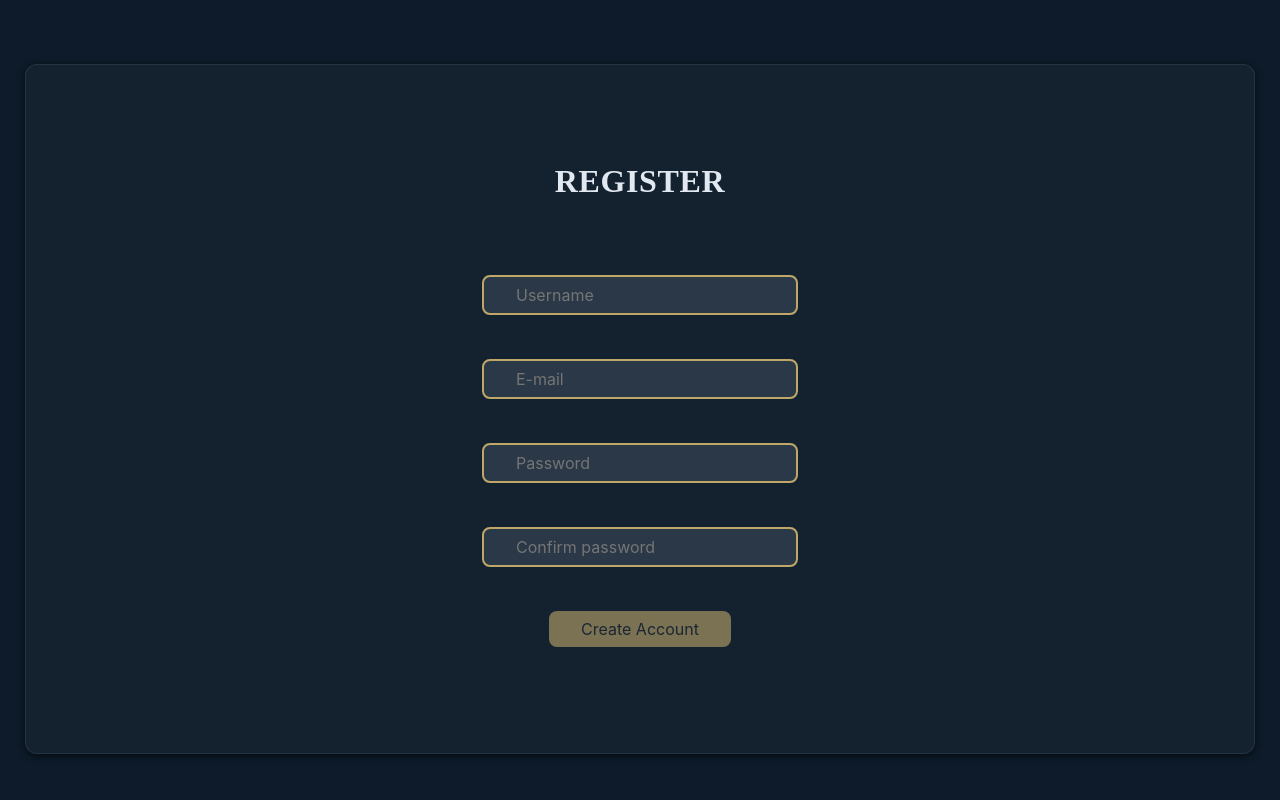
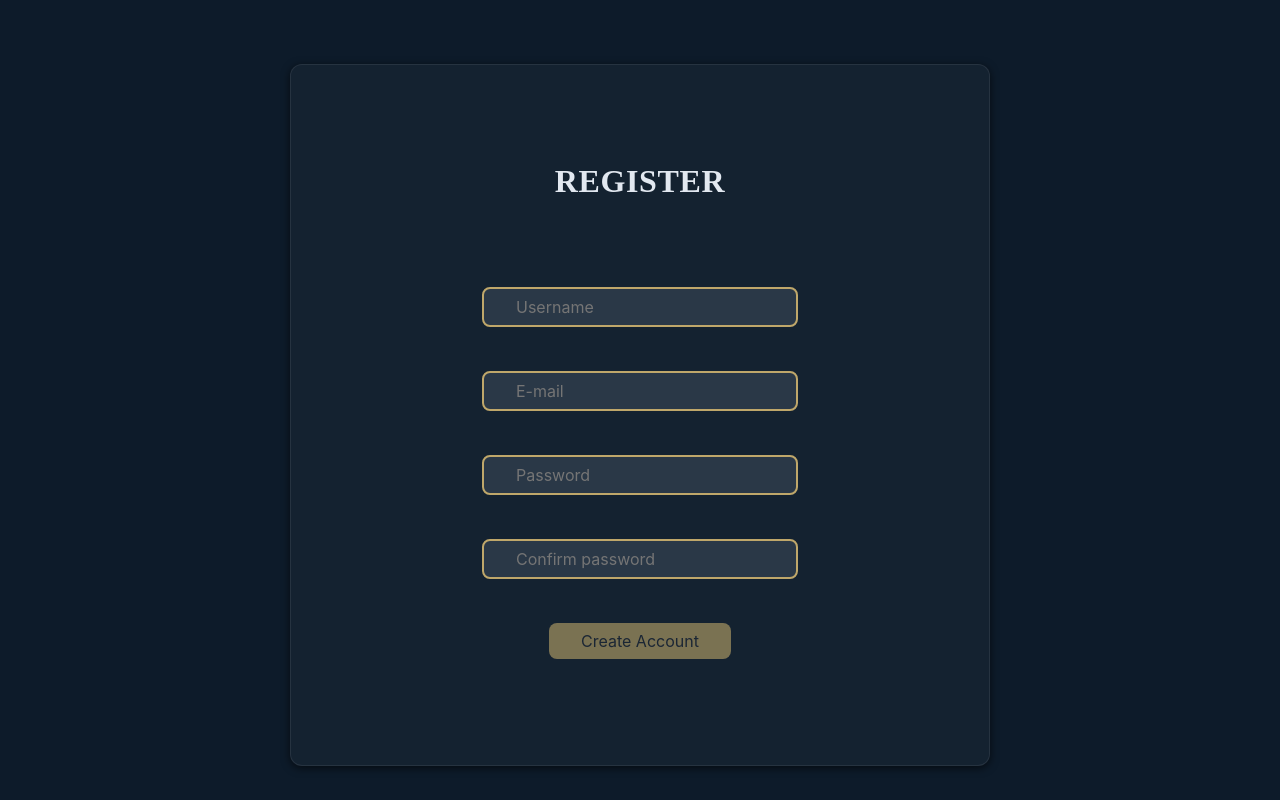
Before and after one commit to LuisDev912/EduMath-Track, a React (Vite) app in the folder frontend/: page / in a window 1280 px wide. Both pictures are taken after a click on the button "Get Started". Shown: the top 800 px of the page. Built offline with nearby package versions, Linux system fonts and the light colour scheme.

Commit message:
feat(frontend): fix AuthLayout width with new CSS utilities

```diff
--- a/frontend/src/features/auth/components/AuthLayout.tsx
+++ b/frontend/src/features/auth/components/AuthLayout.tsx
@@ -2,7 +2,7 @@ import type { AuthLayoutProps } from "../../../shared/types/AuthProps";
 
 function AuthLayout({ children, id }: AuthLayoutProps) {
     return (
-        <section id={id} className="transparent-border">
+        <section id={id} className="transparent-border flex flex-column justify-center m-auto max-w-700px">
             {children}
         </section>
     )
--- a/frontend/src/styles/utilities.css
+++ b/frontend/src/styles/utilities.css
@@ -1,6 +1,10 @@
 .pointer{ cursor: pointer; }
 
 .text-center{ text-align: center; }
+
+.max-w-700px{ max-width: 700px;}
+
+.m-auto{ margin: auto; }
 
 /* === flex utilities === */
 .flex { display: flex; }
```
